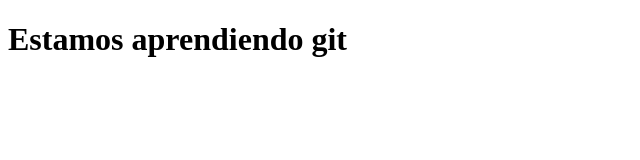
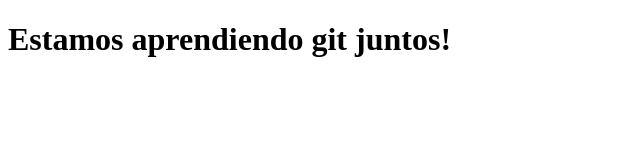
Before and after one commit to alejandrolovera/tutorialGIT, a plain HTML site: page index.html in a window 1280 px wide. Shown: the whole page, without its empty margins (0-640 px from the left). Drawn offline with Linux system fonts and the light colour scheme.

Commit message:
el tercer commit

```diff
--- a/index.html
+++ b/index.html
@@ -8,6 +8,6 @@
     <link rel="stylesheet" href="main.css">
 </head>
 <body>
-    <h1>Estamos aprendiendo git</h1>
+    <h1>Estamos aprendiendo git juntos!</h1>
 </body>
 </html>
```
Also changed, not shown: 1 other file.
